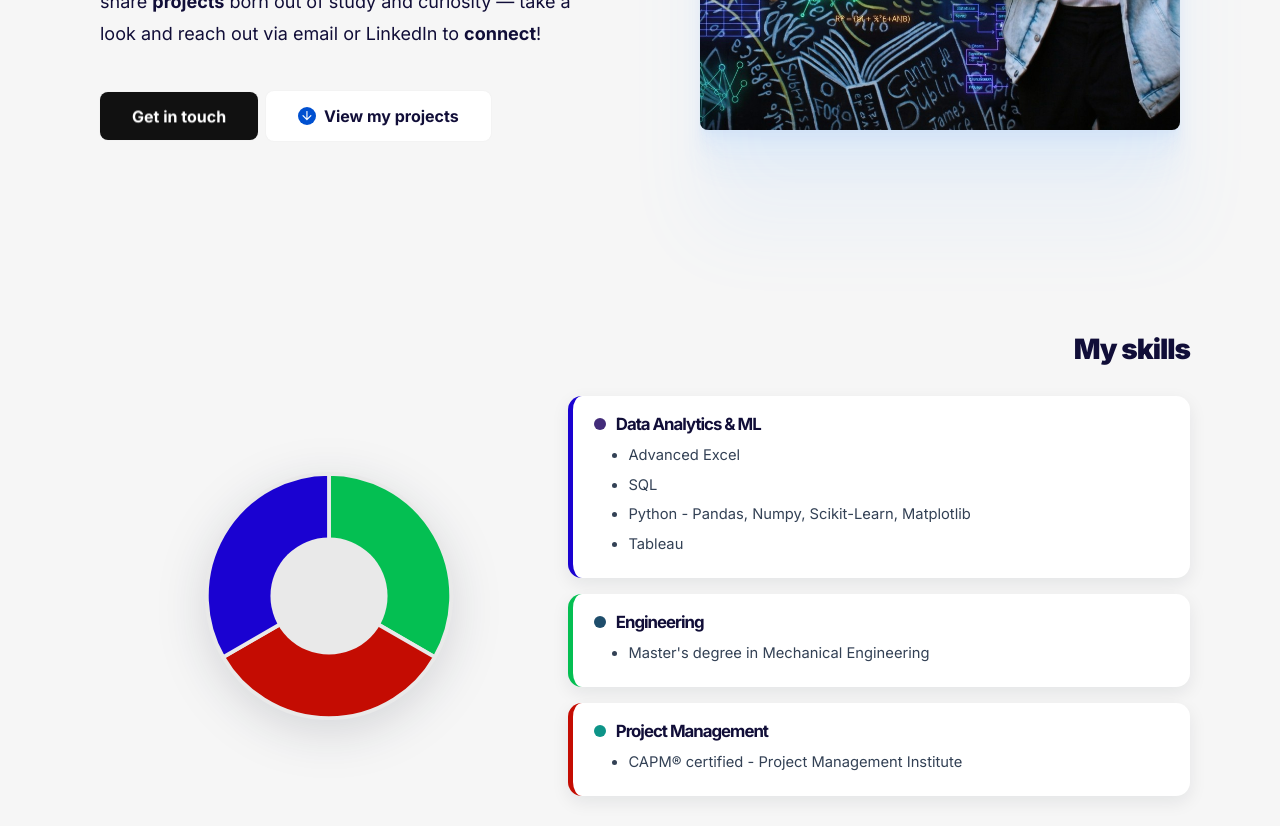
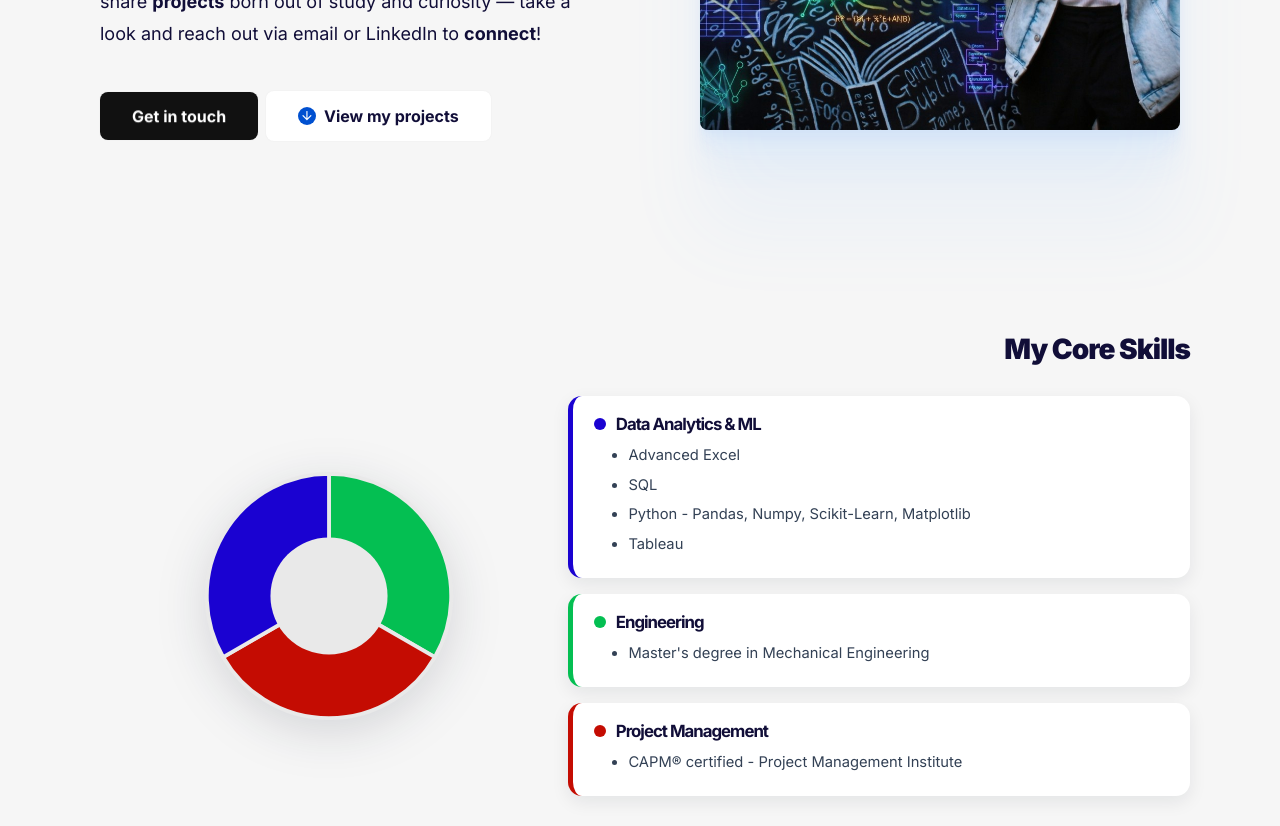
Before and after one commit to gcasarin/gcasarin.github.io, a Jekyll site: the page built from index.html, in a window 1280 px wide. Shown: the part 629-1455 px from the top of the page. Built offline with Jekyll 4.4.1, drawn with Linux system fonts in a browser that asks for light colours.

Commit message:
Update skills section titles and colors

```diff
--- a/_includes/section-skills.html
+++ b/_includes/section-skills.html
@@ -2,7 +2,7 @@
   <div class="container">
     <div class="row skills-header-row">
       <div class="col-md-12 skills-title-col">
-        <h2 class="section-title">My skills</h2>
+        <h2 class="section-title">My Core Skills</h2>
       </div>
     </div>
 
@@ -49,7 +49,7 @@
           <!-- 1. Data Analytics -->
           <div class="pie-pillar pie-pillar--da" data-slice="da">
             <div class="pie-pillar__head">
-              <span class="pie-dot" style="background: #432c7a;"></span>
+              <span class="pie-dot" style="background: #1a02d1;"></span>
               <h4 class="pie-pillar__title">Data Analytics & ML</h4>
             </div>
             <ul class="pie-pillar__list">
@@ -63,7 +63,7 @@
           <!-- 2. Engineering -->
           <div class="pie-pillar pie-pillar--eng" data-slice="eng">
             <div class="pie-pillar__head">
-              <span class="pie-dot" style="background: #1e4d6b;"></span>
+              <span class="pie-dot" style="background: #04bf52;"></span>
               <h4 class="pie-pillar__title">Engineering</h4>
             </div>
             <ul class="pie-pillar__list">
@@ -74,7 +74,7 @@
           <!-- 3. Project Management -->
           <div class="pie-pillar pie-pillar--pm" data-slice="pm">
             <div class="pie-pillar__head">
-              <span class="pie-dot" style="background: #0d9488;"></span>
+              <span class="pie-dot" style="background: #c40c02;"></span>
               <h4 class="pie-pillar__title">Project Management</h4>
             </div>
             <ul class="pie-pillar__list">
@@ -189,15 +189,15 @@
   }
 
   .skills-section .pie-pillar--eng.is-active {
-    background-color: rgba(30, 77, 107, 0.05);
+    background-color: rgba(4, 191, 82, 0.08);
   }
 
   .skills-section .pie-pillar--pm.is-active {
-    background-color: rgba(13, 148, 136, 0.06);
+    background-color: rgba(196, 12, 2, 0.08);
   }
 
   .skills-section .pie-pillar--da.is-active {
-    background-color: rgba(67, 44, 122, 0.06);
+    background-color: rgba(26, 2, 209, 0.08);
   }
 
   .skills-section .pie-pillar__head {
```
